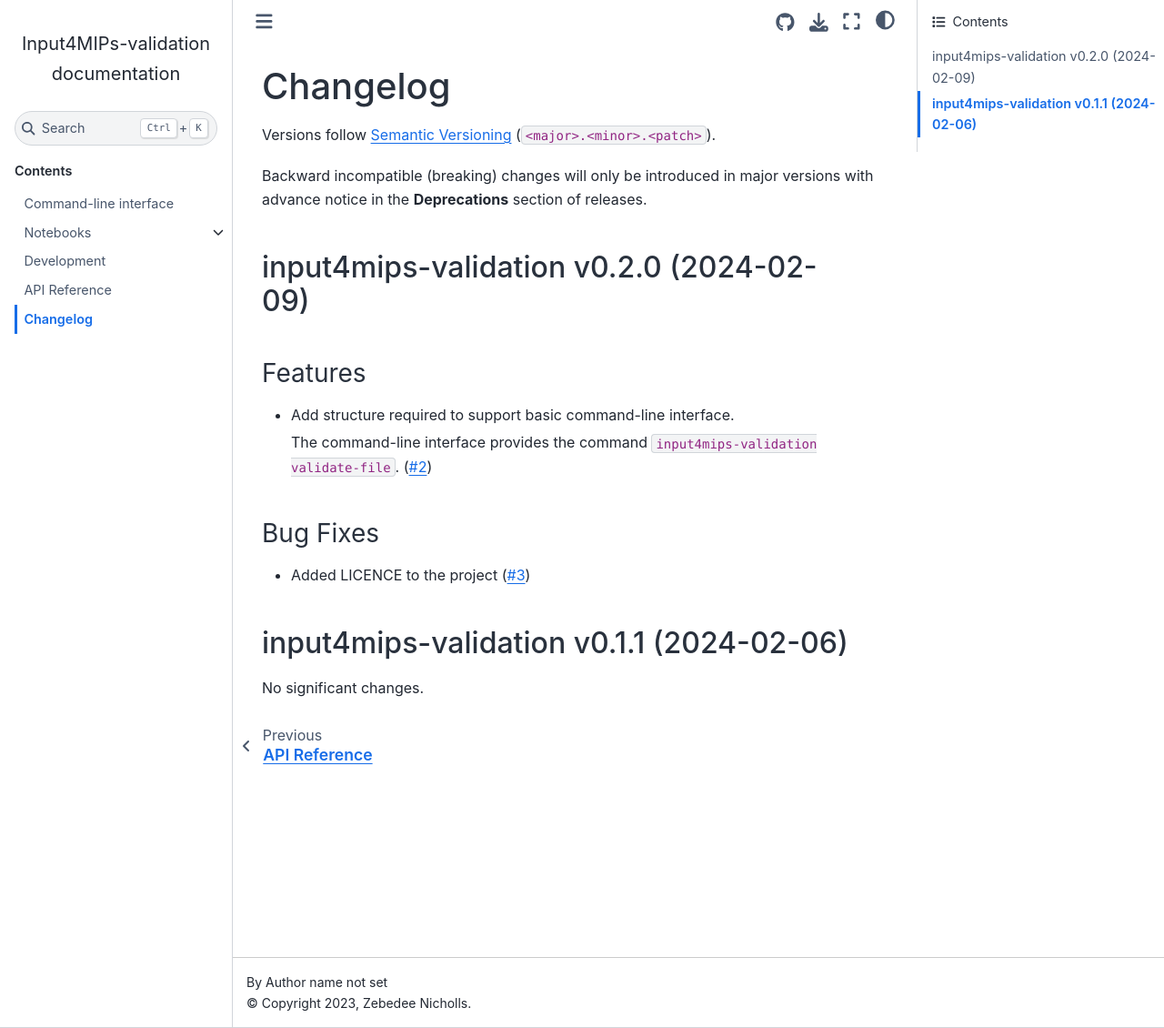
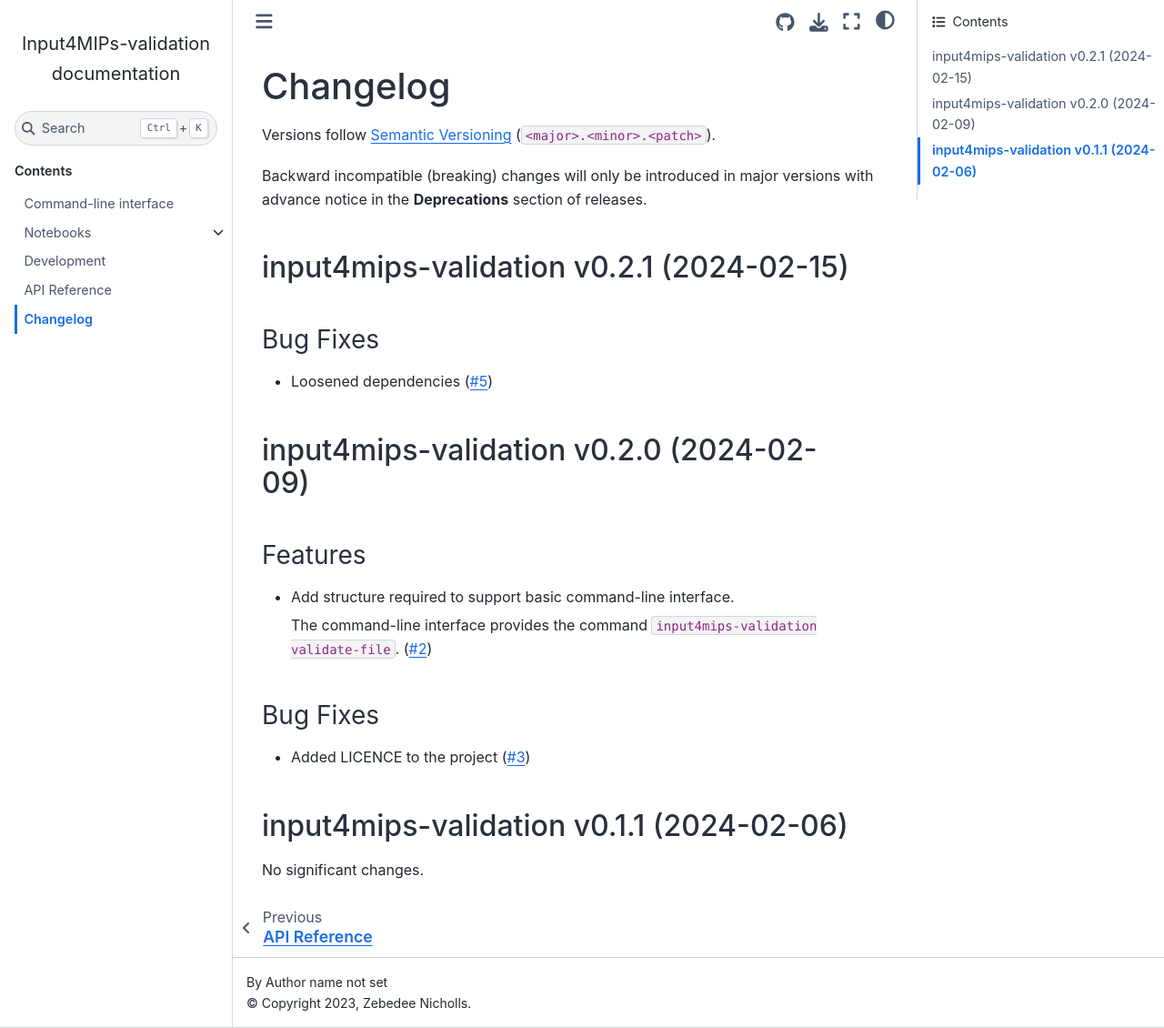
Before and after one commit to climate-resource/input4mips_validation, a Sphinx documentation site: the page built from docs/source/changelog.md, in a window 1280 px wide and 1130 px high. Shown: the whole window at 91% size. Built offline with Sphinx 7.4.7 and the Sphinx Book theme 1.1.4, drawn with Linux system fonts in a browser that asks for light colours; pages that are not in the unit, such as notebooks, are missing from menus.

Commit message:
bump: version 0.2.1a0 -> 0.2.1

```diff
--- a/docs/source/changelog.md
+++ b/docs/source/changelog.md
@@ -19,6 +19,14 @@
 
 <!-- towncrier release notes start -->
 
+## input4mips-validation v0.2.1 (2024-02-15)
+
+
+### Bug Fixes
+
+- Loosened dependencies ([#5](https://github.com/climate-resource/input4mips_validation/pulls/5))
+
+
 ## input4mips-validation v0.2.0 (2024-02-09)
 
 
--- a/pyproject.toml
+++ b/pyproject.toml
@@ -1,6 +1,6 @@
 [tool.poetry]
 name = "input4mips-validation"
-version = "0.2.1a0"
+version = "0.2.1"
 description = "Validation of input4MIPs data (checking file formats, metadata etc.)."
 authors = ["Zebedee Nicholls <zebedee.nicholls@climate-resource.com>"]
 readme = "README.md"
```
Also changed, not shown: changelog/5.fix.md (deleted, +0 -1 lines).
